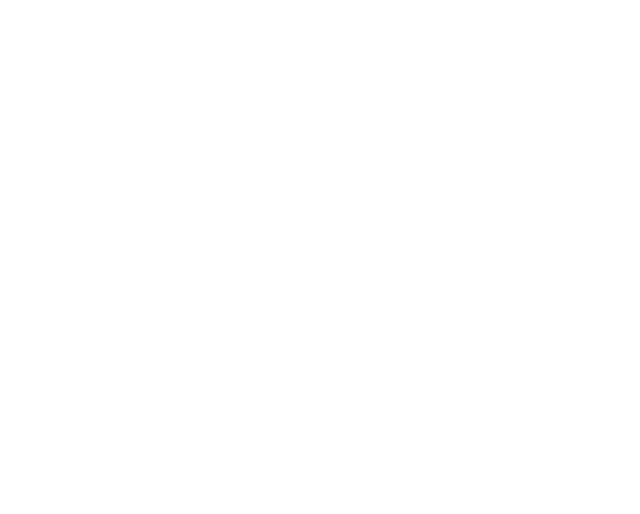
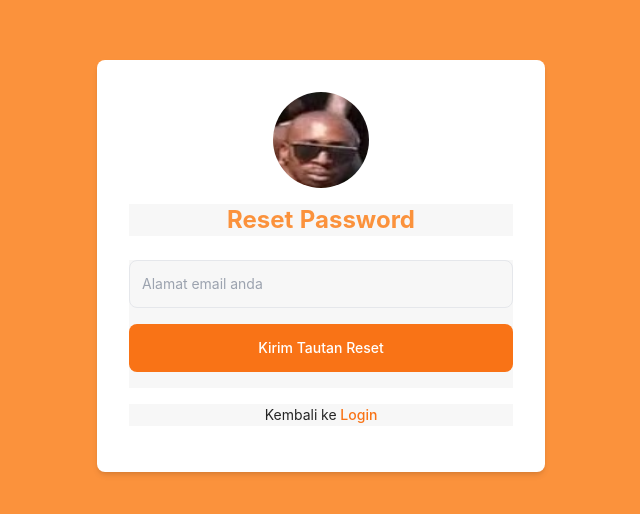
Before and after one commit to Yofandra/Client_NKost, a React (Vite) app: page / in a window 1280 px wide. Before the commit this address had no page. Shown: the part 134-648 px from the top of the page, without its empty margins (319-959 px from the left). Built offline with nearby package versions, Linux system fonts and the light colour scheme; a web font is replaced by a local one.

Commit message:
fix deployment 3

```diff
--- a/src/main.jsx
+++ b/src/main.jsx
@@ -1,19 +1,19 @@
-import React from "react";
-import ReactDOM from "react-dom/client";
-import { BrowserRouter as Router, Route, Routes } from "react-router-dom";
-// import App from './App.jsx'
-import "./main.css";
+import React from 'react'
+import ReactDOM from 'react-dom'
+import { BrowserRouter, Routes, Route } from 'react-router-dom'
+import './main.css'
 import Login from "./pages/Login";
 import Register from "./pages/Register";
 import ForgotPassword from "./pages/ForgotPassword";
 import Profile from "./pages/Profile";
 import DashboardPenyewa from "./pages/penyewa/DashboardPenyewa";
-import Navbar from "./components/Navbar";
 import Kamar from "./pages/penyewa/Kamar";
 
-ReactDOM.createRoot(document.getElementById("root")).render(
-  <Router>
+ReactDOM.render(
+  <React.StrictMode>
+    <BrowserRouter>
       <Routes>
+        <Route path="/" element={<Login />} />
         <Route path="/login" element={<Login />} />
         <Route path="/register" element={<Register />} />
         <Route path="/forgot-password" element={<ForgotPassword />} />
@@ -21,5 +21,7 @@
         <Route path="/penyewa/dashboard" element={<DashboardPenyewa />} />
         <Route path="/penyewa/kamar" element={<Kamar />} />
       </Routes>
-  </Router>
-);
+    </BrowserRouter>
+  </React.StrictMode>,
+  document.getElementById('root')
+)
```
Lines whose indentation alone changed are shown as unchanged.
